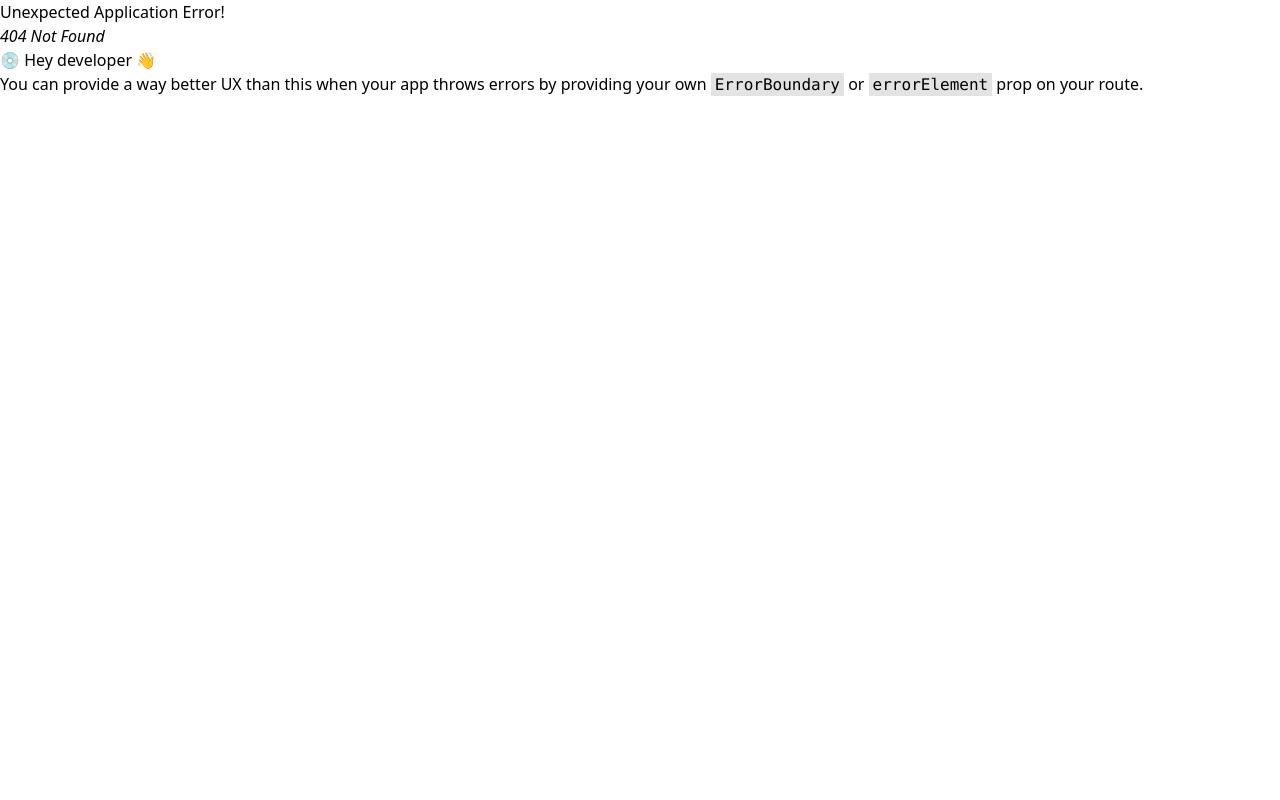
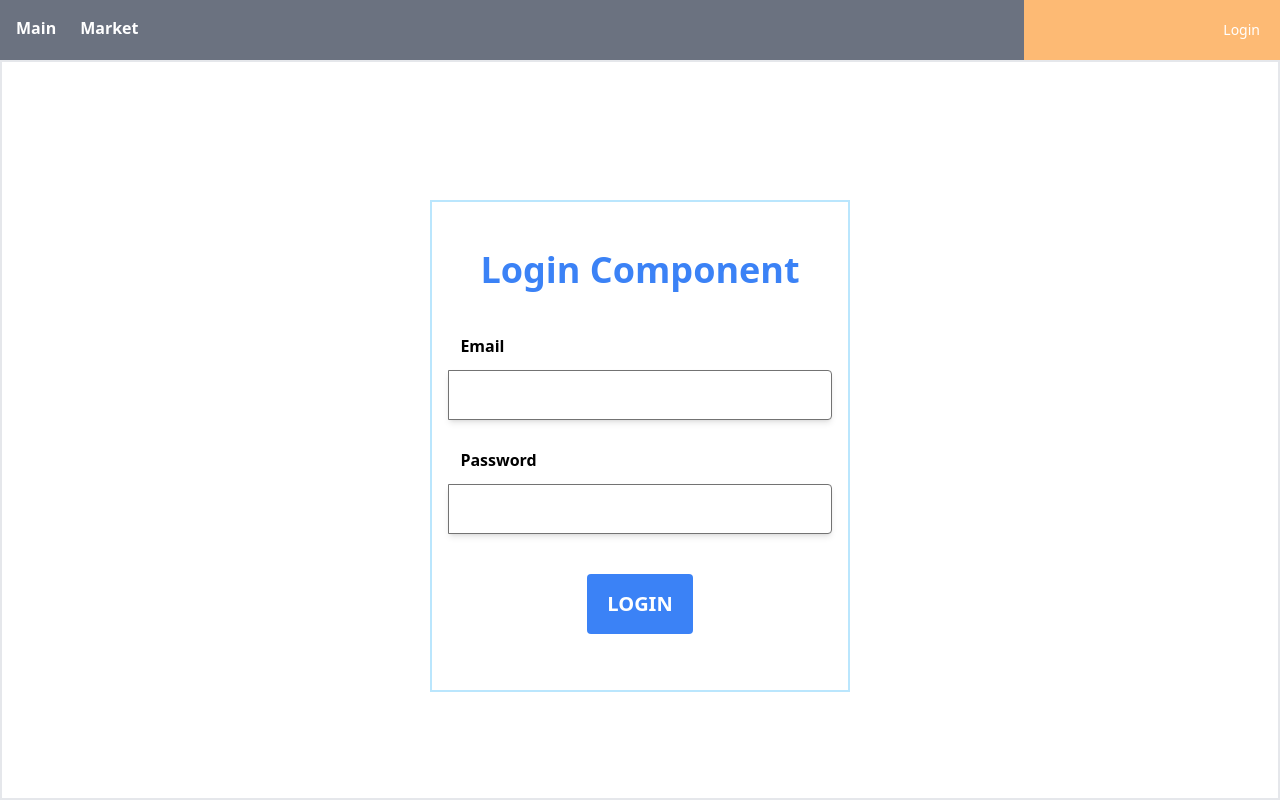
Before and after one commit to hyewon218/traditional-market-front, a React (Create React App) app: page /member/login in a window 1280 px wide. Before the commit this address had no page. Built offline with nearby package versions, Linux system fonts and the light colour scheme.

Commit message:
로그인과 useSelector()/useDispatch()

```diff
--- /dev/null
+++ b/src/components/member/LoginComponent.js
@@ -0,0 +1,79 @@
+import {useState} from "react"
+import {useDispatch} from "react-redux";
+import {login} from "../../slices/loginSlice";
+
+const initState = {
+    email: '',
+    pw: ''
+}
+
+const LoginComponent = () => {
+
+    const [loginParam, setLoginParam] = useState({...initState})
+
+    const dispatch = useDispatch()
+
+    const handleChange = (e) => {
+        loginParam[e.target.name] = e.target.value
+
+        setLoginParam({...loginParam})
+    }
+
+    const handleClickLogin = (e) => {
+        dispatch(login(loginParam))
+    }
+
+    return (
+        <div className="border-2 border-sky-200 mt-10 m-2 p-4">
+            <div className="flex justify-center">
+                <div
+                    className="text-4xl m-4 p-4 font-extrabold text-blue-500">Login
+                    Component
+                </div>
+            </div>
+            <div className="flex justify-center">
+                <div
+                    className="relative mb-4 flex w-full flex-wrap items-stretch">
+                    <div className="w-full p-3 text-left font-bold">Email</div>
+                    <input
+                        className="w-full p-3 rounded-r border border-solid border-neutral-500 shadow-md"
+                        name="email"
+                        type={'text'}
+                        value={loginParam.email}
+                        onChange={handleChange}
+                    >
+                    </input>
+                </div>
+            </div>
+            <div className="flex justify-center">
+                <div
+                    className="relative mb-4 flex w-full flex-wrap items-stretch">
+                    <div className="w-full p-3 text-left font-bold">Password
+                    </div>
+                    <input
+                        className="w-full p-3 rounded-r border border-solid border-neutral-500 shadow-md"
+                        name="pw"
+                        type={'password'}
+                        value={loginParam.pw}
+                        onChange={handleChange}
+                    >
+                    </input>
+                </div>
+            </div>
+            <div className="flex justify-center">
+                <div className="relative mb-4 flex w-full justify-center">
+                    <div className="w-2/5 p-6 flex justify-center font-bold">
+                        <button
+                            className="rounded p-4 w-36 bg-blue-500 text-xl  text-white"
+                            onClick={handleClickLogin}
+                        >
+                            LOGIN
+                        </button>
+                    </div>
+                </div>
+            </div>
+        </div>
+    );
+}
+
+export default LoginComponent;
--- a/src/components/menus/BasicMenu.js
+++ b/src/components/menus/BasicMenu.js
@@ -1,6 +1,10 @@
 import {Link} from "react-router-dom";
+import {useSelector} from "react-redux";
 
 const BasicMenu = () => {
+
+    const loginState = useSelector(state => state.loginSlice)
+
     return (
         <nav id='navbar' className=" flex bg-blue-300">
 
@@ -10,19 +14,30 @@
                         <Link to={'/'}>Main</Link>
                     </li>
                     <li className="pr-6 text-2x1">
-                        <Link to={'/about'}>About</Link>
-                    </li>
-                    <li className="pr-6 text-2x1">
                         <Link to={'/markets/'}>Market</Link>
                     </li>
+
+                    {loginState.email ?  //로그인한 사용자만 출력되는 메뉴
+                        <>
+                            <li className="pr-6 text-2x1">
+                                <Link to={'/about'}>About</Link>
+                            </li>
+                        </>
+                        :
+                        <></>
+                    }
                 </ul>
             </div>
 
             <div
                 className="w-1/5 flex justify-end bg-orange-300 p-4 font-medium">
-            <div className="text-white text-sm m-1 rounded">
-                    Login
-                </div>
+                {!loginState.email ?
+                    <div className="text-white text-sm m-1 rounded">
+                        <Link to={'/member/login'}>Login</Link>
+                    </div>
+                    :
+                    <></>
+                }
             </div>
         </nav>
     );
--- /dev/null
+++ b/src/pages/member/LoginPage.js
@@ -0,0 +1,17 @@
+import LoginComponent from "../../components/member/LoginComponent";
+import BasicMenu from "../../components/menus/BasicMenu";
+
+const LoginPage = () => {
+    return (
+        <div className='fixed top-0 left-0 z-[1055] flex flex-col h-full w-full'>
+
+            <BasicMenu/>
+
+            <div className="w-full flex flex-wrap  h-full justify-center  items-center border-2">
+                <LoginComponent/>
+            </div>
+        </div>
+    );
+}
+
+export default LoginPage;
--- /dev/null
+++ b/src/router/memberRouter.js
@@ -0,0 +1,16 @@
+import {Suspense, lazy} from "react";
+
+const Loading = <div>Loading....</div>
+const Login = lazy(() => import("../pages/member/LoginPage"))
+
+const memberRouter = () => {
+
+    return [
+        {
+            path: "login",
+            element: <Suspense fallback={Loading}><Login/></Suspense>
+        }
+    ]
+}
+
+export default memberRouter
--- a/src/slices/loginSlice.js
+++ b/src/slices/loginSlice.js
@@ -10,6 +10,10 @@
     reducers: {
         login: (state, action) => {
             console.log("login.....")
+            //{email, pw로 구성 }
+            const data = action.payload
+            //새로운 상태
+            return {email: data.email}
 
         },
         logout: (state, action) => {
```
Also changed, not shown: src/router/root.js (+7 -2 lines).
